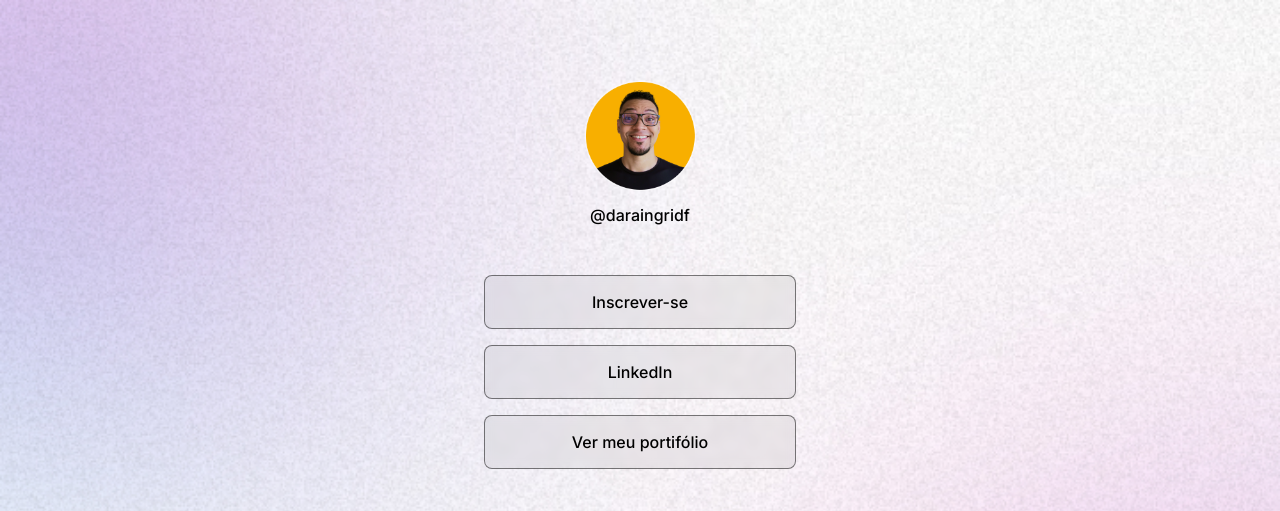
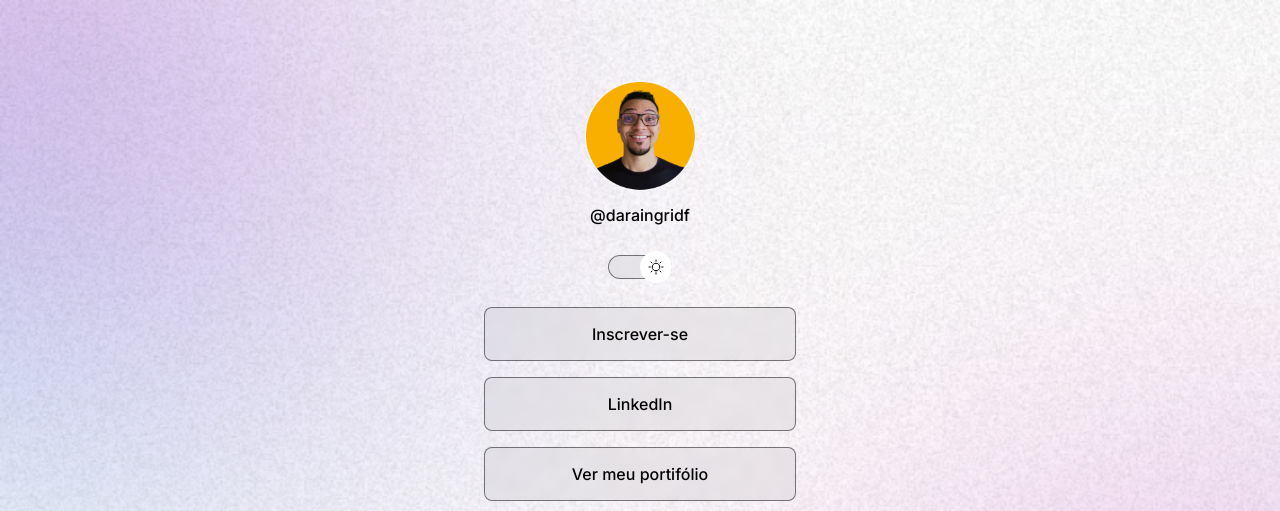
Before and after one commit to dara-ingrid/discover, a plain HTML site: page index.html in a window 1280 px wide. Shown: the top 511 px of the page. Drawn offline with nearby package versions, Linux system fonts and the light colour scheme.

Commit message:
Adiciona icones e logica JS

```diff
--- a/index.html
+++ b/index.html
@@ -22,6 +22,12 @@
         />
         <p>@daraingridf</p>
       </div>
+
+      <div id="switch" onclick="toggleMode()">
+        <button></button>
+        <span></span>
+      </div>
+
       <ul>
         <li>
           <a href="#">Inscrever-se</a>
@@ -56,7 +62,10 @@
       </div>
 
       <footer>
-        Feito com ❤️ por <a href="https://www.linkedin.com/in/daraingridferreira/">Dara Ferreira</a>
+        Feito com ❤️ por
+        <a href="https://www.linkedin.com/in/daraingridferreira/"
+          >Dara Ferreira</a
+        >
       </footer>
     </div>
 
@@ -68,5 +77,7 @@
       nomodule
       src="https://unpkg.com/ionicons@7.1.0/dist/ionicons/ionicons.js"
     ></script>
+
+    <script src="./script.js"></script>
   </body>
 </html>
--- /dev/null
+++ b/script.js
@@ -0,0 +1,12 @@
+function toggleMode() {
+  const html = document.documentElement
+  /*
+  if (html.classList.contains('light')){
+    html.classList.remove('light')
+  } else {
+    html.classList.add('light')
+  }
+  */
+
+  html.classList.toggle("light")
+}
--- a/style.css
+++ b/style.css
@@ -11,6 +11,7 @@
   --surface-color: rgba(255, 255, 255, 0.05);
   --surface-color-hover: rgba(0, 0, 0, 0.02);
   --highlight-color: rgba(255, 255, 255, 0.2);
+  --switch-bg-url: url(./assets/moon-stars.svg);
 }
 
 .light {
@@ -20,7 +21,7 @@
   --surface-color: rgba(0, 0, 0, 0.05);
   --surface-color-hover: rgba(0, 0, 0, 0.02);
   --highlight-color: rgba(0, 0, 0, 0.1);
-
+  --switch-bg-url: url(./assets/sun.svg);
 }
 
 body {
@@ -45,6 +46,7 @@ body * {
   padding: 0 24px;
 }
 
+/* Profile */
 #profile {
   text-align: center;
   padding: 24px;
@@ -58,6 +60,43 @@ body * {
   font-weight: 500;
   line-height: 24px;
   margin-top: 8px;
+}
+
+/* Switch */
+#switch {
+  position: relative;
+  width: 64px;
+  margin: 4px auto;
+}
+
+#switch button {
+  width: 32px;
+  height: 32px;
+  background: white var(--switch-bg-url) no-repeat center;
+  border: 0;
+  border-radius: 50%;
+
+  position: absolute;
+  top: 50%;
+  z-index: 1;
+  transform: translateY(-50%);
+}
+
+.light #switch button {
+    right: 0;
+    left: initial;
+}
+
+
+#switch span {
+  display: block;
+  width: 64px;
+  height: 24px;
+  background-color: var(--surface-color);
+  border: 1px solid var(--stroke-color);
+  backdrop-filter: blur(4px);
+  -webkit-backdrop-filter: blur(4px);
+  border-radius: 9999px;
 }
 
 /* links - lista */
```
